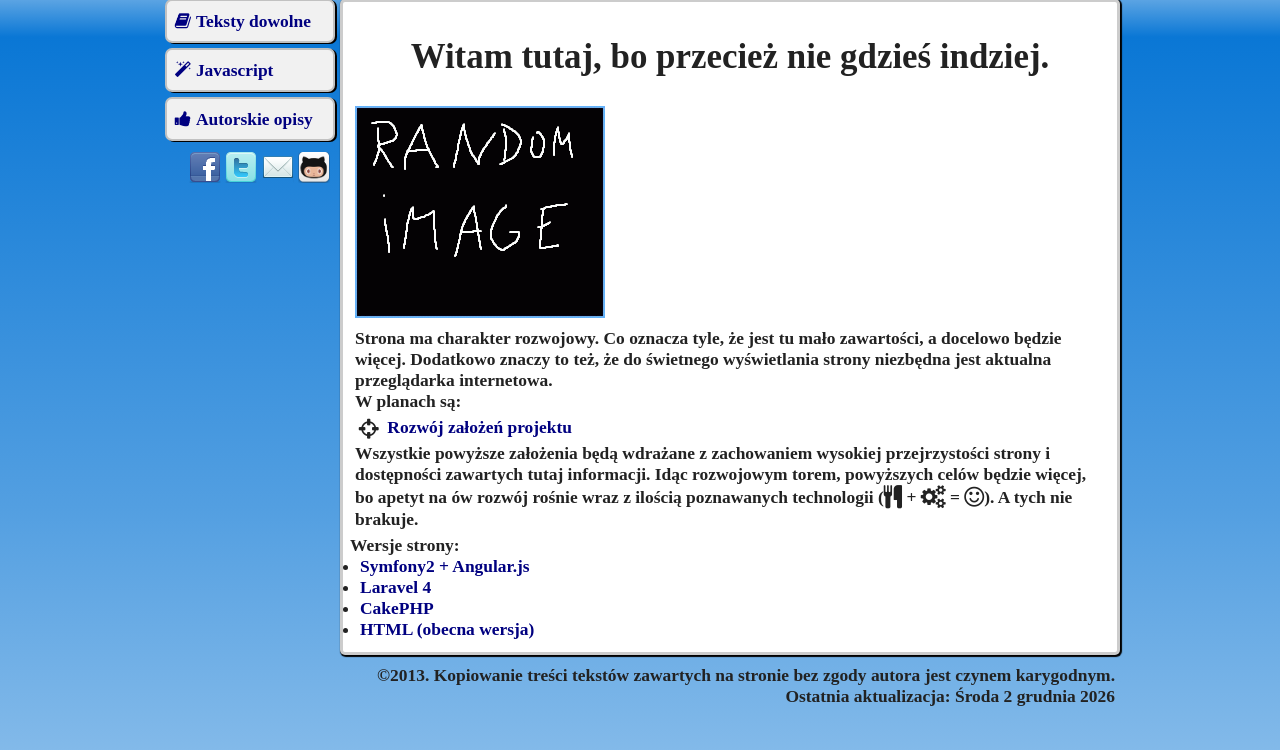
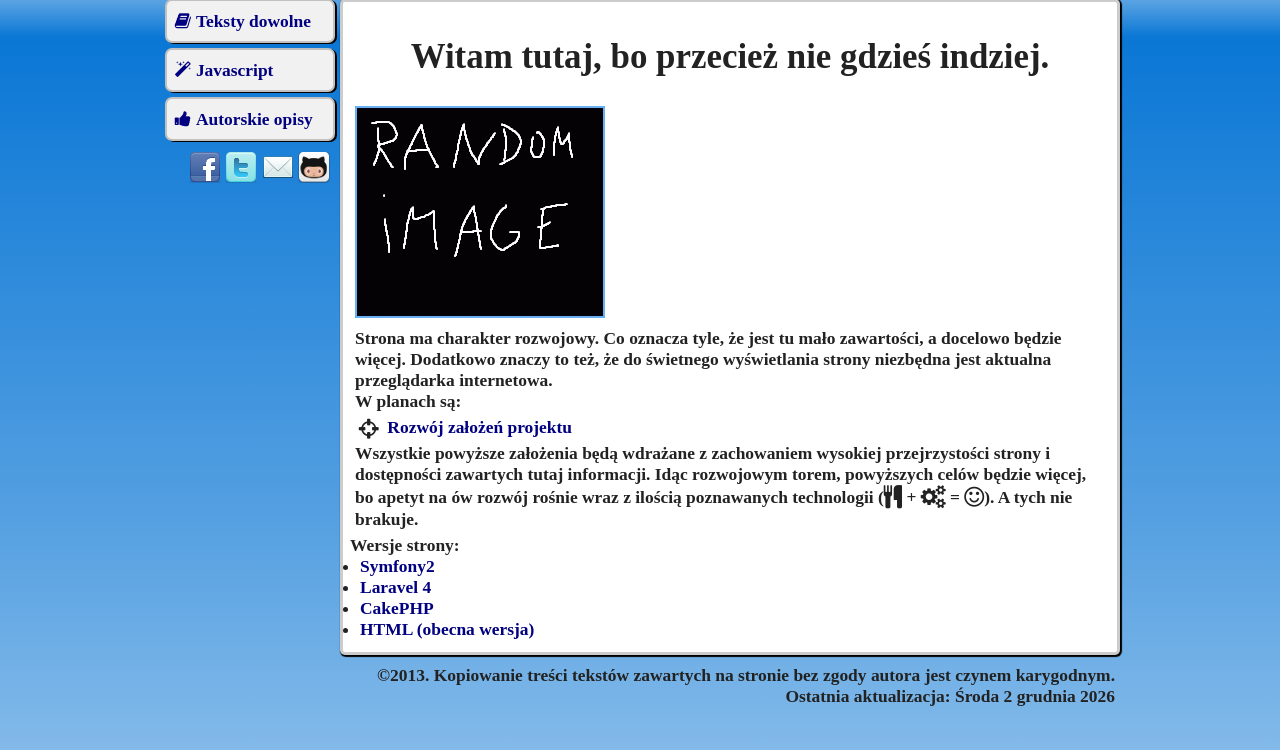
Before and after one commit to Czarnodziej/Charming-Vivi, a PHP site: page / in a window 1280 px wide. Shown: the part 27-777 px from the top of the page. Run offline with PHP 8.4, Linux system fonts and the light colour scheme.

Commit message:
projects desc updated

```diff
--- a/index.php
+++ b/index.php
@@ -14,8 +14,7 @@
   <body>
     <!--[if lt IE 7]>
       <p class="chromeframe">Używasz <strong>przestarzałej</strong>przeglądarki.
-      Gorąco zalecam <a href="http://browsehappy.com/">aktualizację</a>
-      lub <a href="http://www.google.com/chromeframe/?redirect=true">aktywację Google Chrome Frame</a>.
+      Gorąco zalecam <a href="http://browsehappy.com/">aktualizację.</a>
       Aktualna przeglądarka to podstawa prawidłowego wyświetlania stron i bezpiecznego korzystania z internetu.</p>
     <![endif]-->
     <div id="gora-kontener">
@@ -79,7 +78,7 @@
           <i class="icon-smile icon-large"></i>). A tych nie brakuje.</p>
  	Wersje strony:
 	<ul style='padding-left: 10px;'>
-	<li><a href="//insanet.pl/">Symfony2 + Angular.js </a></li>
+	<li><a href="//insanet.pl/">Symfony2</a></li>
 	<li><a href="//laravel.insanet.pl/">Laravel 4</a></li>
 		<li><a href="//cake.insanet.pl">CakePHP</a></li>
 		<li><a href="//old.insanet.pl">HTML (obecna wersja)</a></li>
```
